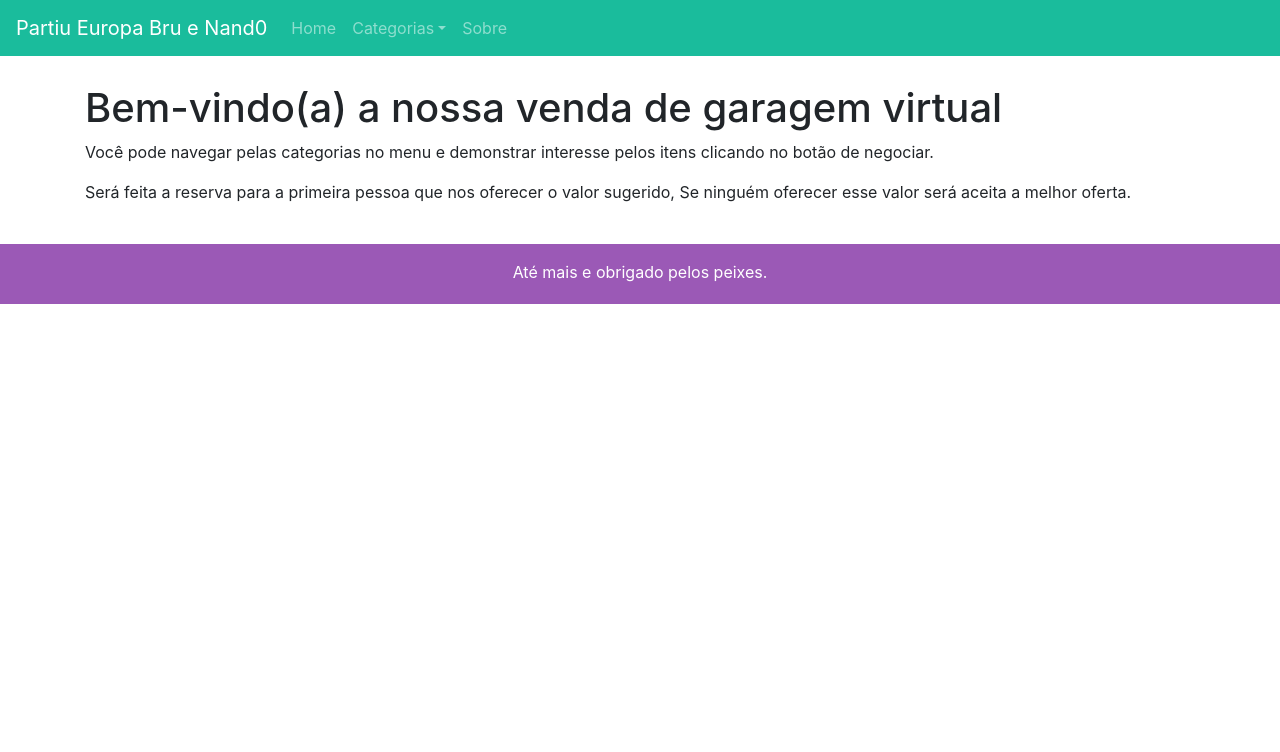
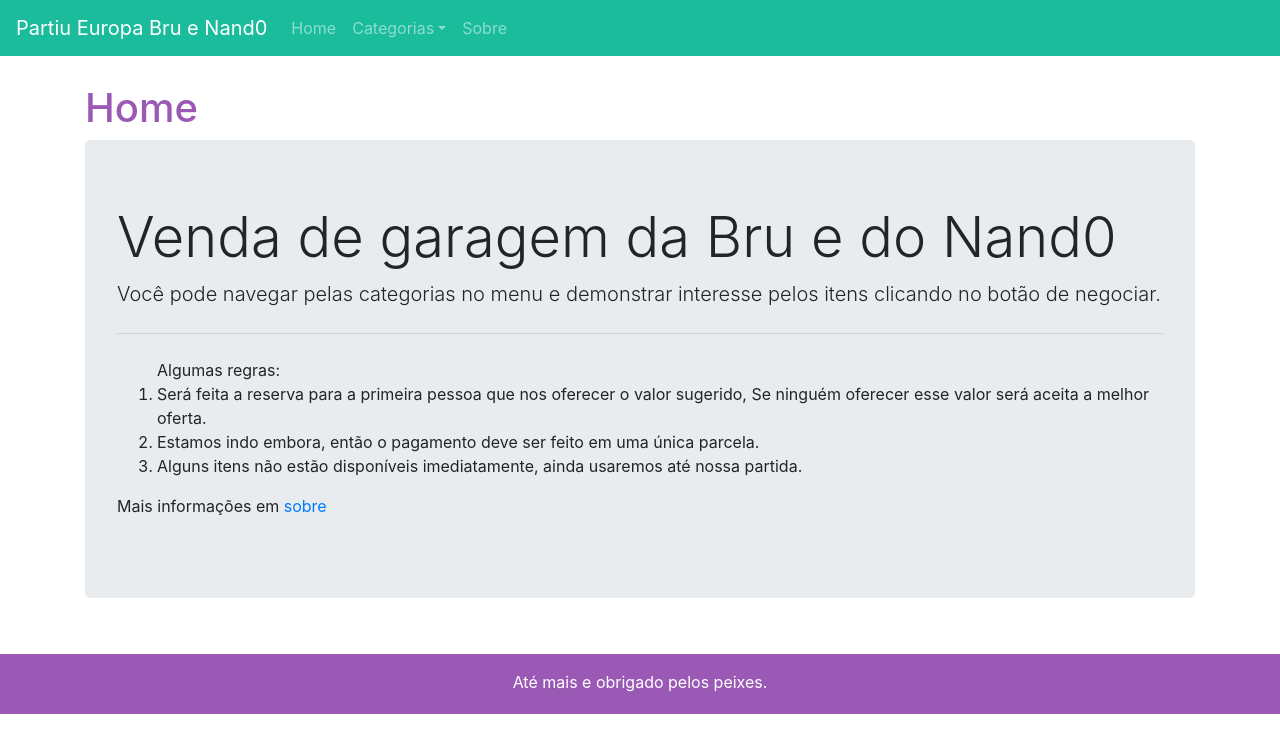
Before and after one commit to CientistaDaWeb/partiu-europa, a Next.js app: page / in a window 1280 px wide. Shown: the top 752 px of the page. Built offline with nearby package versions, Linux system fonts and the light colour scheme.

Commit message:
:lipstick: ajustes visuais

```diff
--- a/components/Header.js
+++ b/components/Header.js
@@ -10,7 +10,7 @@ export default function Header() {
             <header>
                 <Container>
                     <Navbar bg="turquoise" variant="dark" fixed="top" className="text-center" expand="md">
-                        <Navbar.Brand href="#home">Partiu Europa Bru e Nand0</Navbar.Brand>
+                        <Navbar.Brand href="/">Partiu Europa Bru e Nand0</Navbar.Brand>
                         <Navbar.Toggle aria-controls="basic-navbar-nav"/>
                         <Navbar.Collapse id="basic-navbar-nav">
                             <Nav className="mr-auto">
--- a/pages/index.js
+++ b/pages/index.js
@@ -14,13 +14,23 @@ export default function Home() {
                 <Header/>
                 <Container>
                     <main className="pt-4 pb-4">
-                        <h1>
-                            Bem-vindo(a) a nossa venda de garagem virtual
-                        </h1>
-                        <p>Você pode navegar pelas categorias no menu e demonstrar interesse pelos itens clicando no
-                            botão de negociar.</p>
-                        <p>Será feita a reserva para a primeira pessoa que nos oferecer o valor sugerido, Se ninguém
-                            oferecer esse valor será aceita a melhor oferta.</p>
+                        <h1 className="text-amethyst">Home</h1>
+                        <div className="jumbotron">
+                            <h1 className="display-4">Venda de garagem da Bru e do Nand0</h1>
+                            <p className="lead">Você pode navegar pelas categorias no menu e demonstrar interesse pelos
+                                itens clicando no
+                                botão de negociar.</p>
+                            <hr className="my-4"/>
+                            <ol>Algumas regras:
+                                <li>Será feita a reserva para a primeira pessoa que nos oferecer o valor sugerido, Se
+                                    ninguém oferecer esse valor será aceita a melhor oferta.</li>
+                                <li>Estamos indo embora, então o pagamento deve ser feito em uma única parcela.</li>
+                                <li>Alguns itens não estão disponíveis imediatamente, ainda usaremos até nossa
+                                    partida.
+                                </li>
+                            </ol>
+                            <p>Mais informações em <a href="/sobre">sobre</a></p>
+                        </div>
                     </main>
                 </Container>
                 <Footer/>
--- a/pages/produtos/[category].js
+++ b/pages/produtos/[category].js
@@ -45,7 +45,7 @@ export default function Category() {
                     <Header/>
                     <Container>
                         <main className="pt-4 pb-4">
-                            <p className="text-amethyst">Items da Categoria > {categoryItems[0].name}</p>
+                            <h1 className="text-amethyst">Items da Categoria > {categoryItems[0].name}</h1>
                             <CardColumns>
                                 {items.map(function (item, index) {
                                     if (!item.available)
```
Also changed, not shown: pages/sobre.js (+5 -12 lines).
